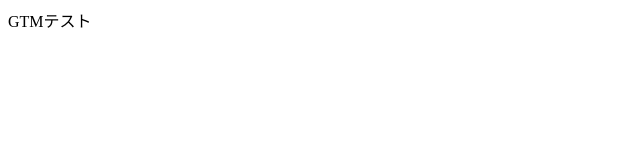
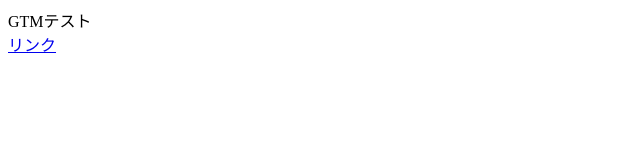
Before and after one commit to 12awa/raccoon.curry, a plain HTML site: page gtm/index.html in a window 1280 px wide. Shown: the full height of the page, 0-640 px from the left. Drawn offline with Linux system fonts and the light colour scheme.

Commit message:
Update index.html

```diff
--- a/gtm/index.html
+++ b/gtm/index.html
@@ -21,6 +21,7 @@ j=d.createElement(s),dl=l!='dataLayer'?'&l='+l:'';j.async=true;j.src=
 <noscript><iframe src="https://www.googletagmanager.com/ns.html?id=GTM-M9HMMK5"
 height="0" width="0" style="display:none;visibility:hidden"></iframe></noscript>
 <!-- End Google Tag Manager (noscript) -->
-GTMテスト
+GTMテスト<br>
+<a href="http://izawa.develop.utix.jp/" target="_blank">リンク</a>
 </body>
 </html>
```
